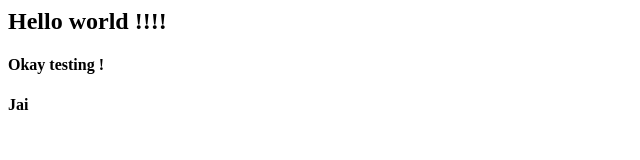
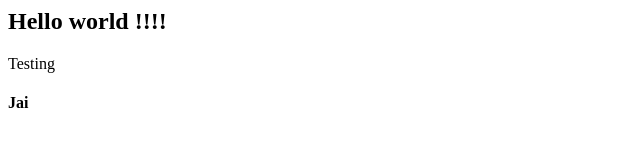
Before and after one commit to dhanushrandom/FirstRepo, a plain HTML site: page index.html in a window 1280 px wide. Shown: the full height of the page, 0-640 px from the left. Drawn offline with Linux system fonts and the light colour scheme.

Commit message:
Update index.html

```diff
--- a/index.html
+++ b/index.html
@@ -6,7 +6,7 @@
 </head>
 <body>
     <h2>Hello world !!!!</h2>
-    <h4>Okay testing !</h4>
+    <a>Testing </a>
     <h4>Jai</h4>
 </body>
 </html>
```
